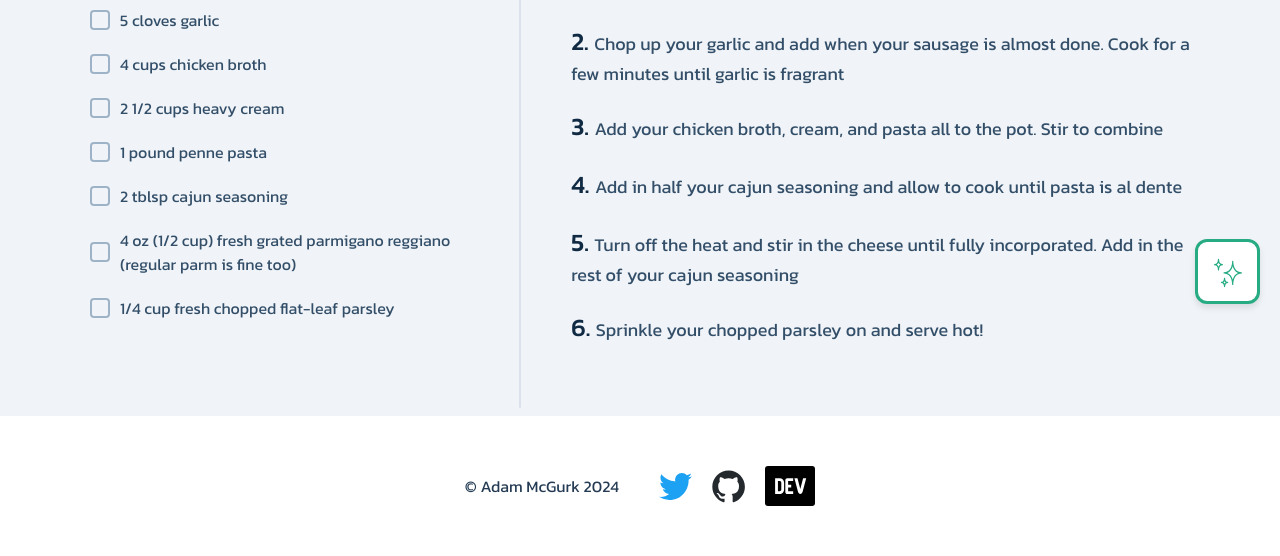
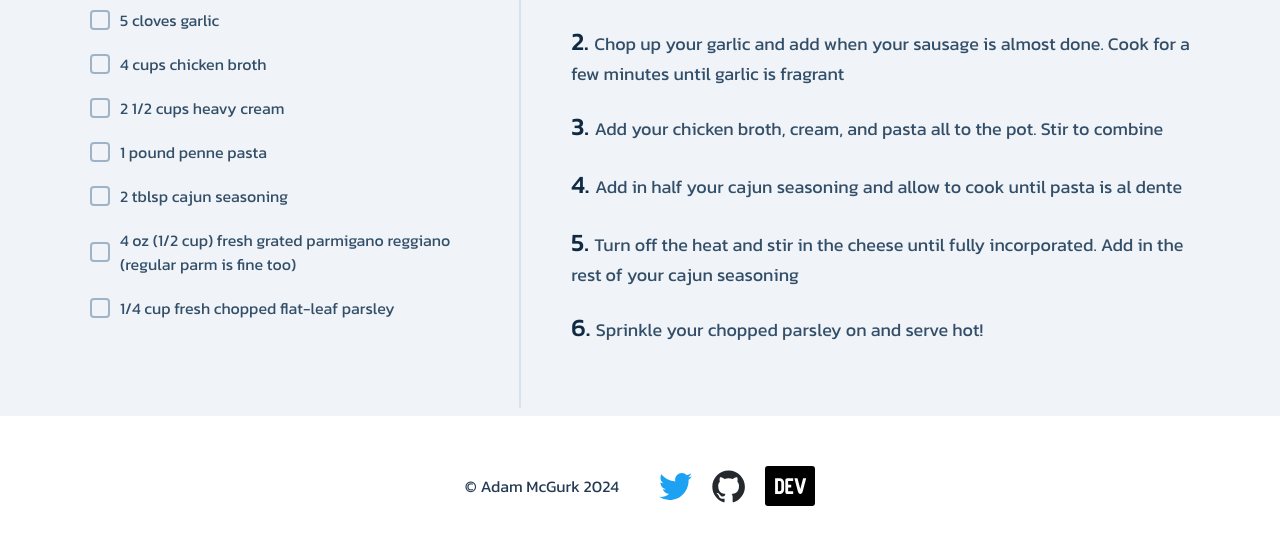
Before and after one commit to Mcgurk-Adam/adammcgurk.com, a PHP site: a page that uses view/includes/recipe-template.php in a window 1280 px wide. Shown: the part 476-1032 px from the top of the page. Run offline with PHP 8.4, Linux system fonts and the light colour scheme; style sheets or scripts are compiled from the project's sources; some libraries are stand-ins or nearby versions.

Commit message:
hiding the desktop button - because we're merging this bitch

```diff
--- a/view/includes/recipe-template.php
+++ b/view/includes/recipe-template.php
@@ -41,7 +41,7 @@
 			<?php endforeach; ?>
         </ol>
     </div>
-    <button class="special" id="desktop-recipe-ai-button"></button>
+    <button class="special" id="desktop-recipe-ai-button" style="display: none;"></button>
 </div>
 
 <div class="recipe-mobile">
```
